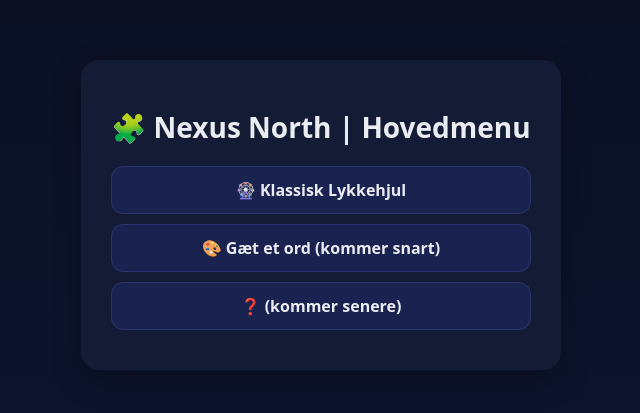
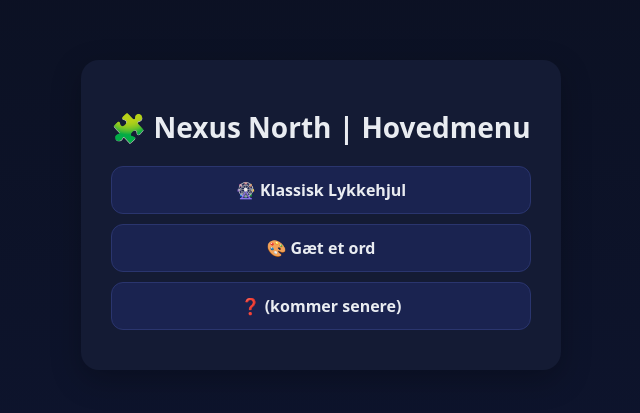
Before and after one commit to bobob1212/Benjas-hjul, a plain HTML site: page index.html in a window 1280 px wide. Shown: the part 185-598 px from the top of the page, without its empty margins (319-959 px from the left). Drawn offline with Linux system fonts and the light colour scheme.

Commit message:
Update index.html

```diff
--- a/index.html
+++ b/index.html
@@ -47,7 +47,7 @@
   <div class="menu">
      <h1>🧩 Nexus North | Hovedmenu</h1>
     <a href="Hjul.html">🎡 Klassisk Lykkehjul</a>
-    <a href="gaetordetmulti.html">🎨 Gæt et ord (kommer snart)</a>
+    <a href="gaetordetmulti.html">🎨 Gæt et ord </a>
     <a href="#">❓             (kommer senere)</a>
   </div>
 </body>
```
